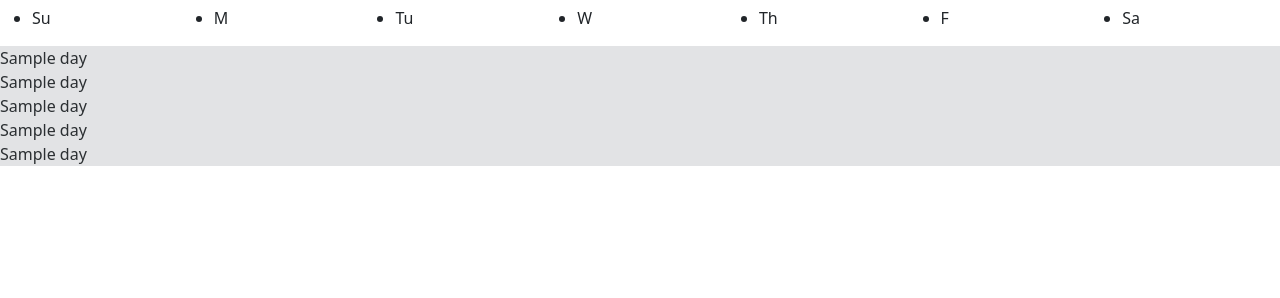
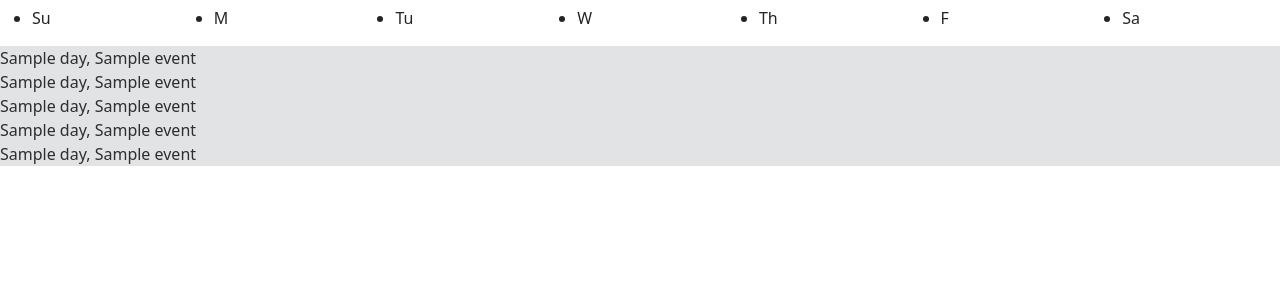
Before and after one commit to FRS4006/cal, a Django app: template display/templates/hometwo.html in a window 1280 px wide. Shown: the part 50-348 px from the top of the page. Run offline with Django 4.2, Linux system fonts and the light colour scheme; the template is opened without the code that fills it: most values are stand-ins (such as "Sample title", 1, 10 or a date in 2020).

Commit message:
start of logic for event days

```diff
--- a/display/templates/hometwo.html
+++ b/display/templates/hometwo.html
@@ -271,35 +271,41 @@
               <div class = "row">
                 {% for day in first_week %}
                   <div class = "col">
-                    <li class= "list-group-item list-group-item-secondary"> {{day}}</li>
+                    <li class= "list-group-item list-group-item-secondary"> {{day.day}}, {{day.event}}</li>
                   </div>
                 {% endfor %}
               </div>
               <div class = "row">
                 {% for day in second_week %}
                   <div class = "col">
-                    <li class= "list-group-item list-group-item-secondary"> {{day}}</li>
+                    <li class= "list-group-item list-group-item-secondary"> {{day.day}}, {{day.event}}</li>
                   </div>
                 {% endfor %}
               </div>
               <div class = "row">
-                  {% for day in third_week %}
+                {% for day in third_week %}
+                  {% if day.event == "Support" %}
                     <div class = "col">
-                      <li class= "list-group-item list-group-item-secondary"> {{day}}</li>
+                      <li class= "list-group-item list-group-item-primary"> {{day.day}}, {{day.event}}</li>
                     </div>
+                  {% else %}
+                  <div class = "col">
+                    <li class= "list-group-item list-group-item-secondary"> {{day.day}}, {{day.event}}</li>
+                  </div>
+                  {% endif %}
                 {% endfor %}
               </div>
               <div class = "row">
                 {% for day in fourth_week %}
                   <div class = "col">
-                    <li class= "list-group-item list-group-item-secondary"> {{day}}</li>
+                    <li class= "list-group-item list-group-item-secondary"> {{day.day}}, {{day.event}}</li>
                   </div>
                 {% endfor %}
               </div>
               <div class = "row">
                 {% for day in fifth_week %}
                   <div class = "col">
-                    <li class= "list-group-item list-group-item-secondary"> {{day}}</li>
+                    <li class= "list-group-item list-group-item-secondary"> {{day.day}}, {{day.event}}</li>
                   </div>
                 {% endfor %}
               </div>
```
Also changed, not shown: display/views.py (+10 -10 lines).
